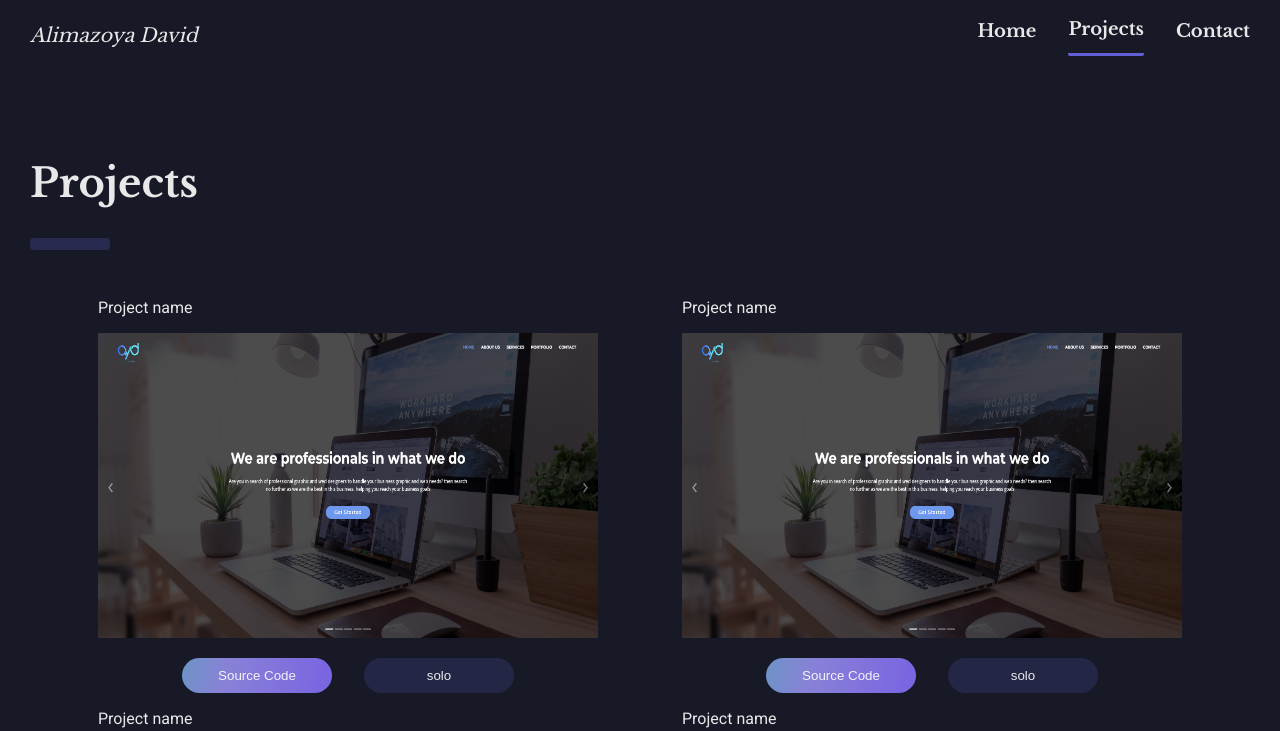
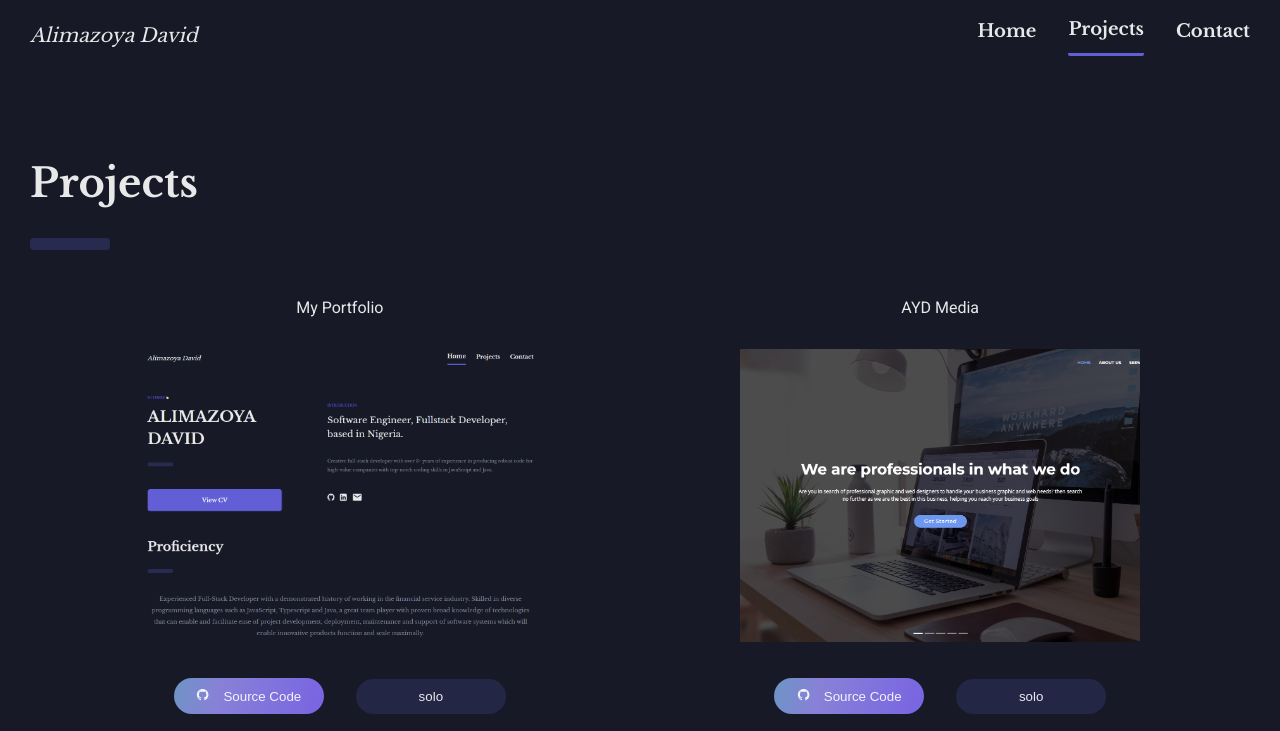
Before and after one commit to Lavender-Anyango/Lavender_Portfolio, a Next.js app: page /projects in a window 1280 px wide. Shown: the top 731 px of the page. Built offline with nearby package versions, Linux system fonts and the light colour scheme.

Commit message:
projects corrected

```diff
--- a/data/data.ts
+++ b/data/data.ts
@@ -89,7 +89,15 @@ export const contactData = [
 ];
 
 export const projectData = [
-    { id: 0, name: 'My Portfolio', link: '#', collabo: 'solo', img: portfolio, repo: '#', disabled: false },
+    {
+        id: 0,
+        name: 'My Portfolio',
+        link: '#',
+        collabo: 'solo',
+        img: portfolio,
+        repo: 'https://github.com/Davidalimazo/nextecommerce',
+        disabled: false
+    },
     {
         id: 1,
         name: 'AYD Media',
@@ -106,7 +114,7 @@ export const projectData = [
         collabo: 'solo',
         img: designlotw,
         repo: 'https://github.com/Davidalimazo/adebisi_portfolio',
-        disabled: true
+        disabled: false
     },
     {
         id: 3,
@@ -114,13 +122,13 @@ export const projectData = [
         link: 'https://comrade.ng/',
         collabo: 'collaborated',
         img: comradeng,
-        repo: 'https://gitlab.com/comradeng/comradeng',
+        repo: '',
         disabled: true
     },
     {
         id: 4,
         name: 'Ayd Dashboard',
-        link: 'https://https://ayd_dashboard.surge.sh/',
+        link: 'https://ayd_dashboard.surge.sh/',
         collabo: 'solo',
         img: aydmedia_dashboard,
         disabled: false,
@@ -141,7 +149,7 @@ export const projectData = [
         link: 'https://getpocketmoni.com/mypocketmoni',
         collabo: 'collaborated',
         img: pocketmoni,
-        repo: '#',
+        repo: '',
         disabled: true
     }
 ];
--- a/next.config.js
+++ b/next.config.js
@@ -2,7 +2,7 @@
 const nextConfig = {
     reactStrictMode: true,
     env: {
-        BASE_URL: 'http://localhost:3000',
+        BASE_URL: 'https://davidalimazo.vercel.app',
         MONGODB_URL: 'mongodb+srv://admin:letMeIn224@ts-mongo.rz4fvgg.mongodb.net/?retryWrites=true&w=majority'
     }
 };
--- a/pages/contact.tsx
+++ b/pages/contact.tsx
@@ -102,7 +102,7 @@ export default function Contact() {
                             {contactData.map((item) => (
                                 <div className="socials" key={item.id}>
                                     <div className="left">
-                                        <Image src={item.icon} alt="github" width={24} height={23.41} style={{ width: 'auto', height: 'auto' }} />
+                                        <Image priority={true} src={item.icon} alt="github" />
                                         <span>{item.name}</span>
                                     </div>
                                     <div className="right">{item.link}</div>
--- a/pages/projects.tsx
+++ b/pages/projects.tsx
@@ -1,7 +1,7 @@
 import React from 'react';
 import Head from 'next/head';
 import Image from 'next/image';
-import aydmedia from '../asset/aydmedia.png';
+import { AiOutlineGithub } from 'react-icons/ai';
 import Link from 'next/link';
 import { projectData } from '../data/data';
 
@@ -17,15 +17,21 @@ const projects = () => {
                 <div className="projects_container">
                     {projectData.map((item) => (
                         <div className="project" key={item.id}>
-                            <div className="project_name">Project name</div>
+                            <div className="project_name">{item.name}</div>
                             <div className="project_img">
-                                <Link href="https://davidalimazo.github.io/portfolio.github.io/">
-                                    <Image src={aydmedia} width={500} height={305} alt="aydmedia" />
+                                <Link href={item.link}>
+                                    <Image src={item.img} alt={item.name} priority={true} />
                                 </Link>
                             </div>
                             <div className="project_btns">
-                                <button>Source Code</button>
-                                <button style={{ background: 'rgba(97, 94, 214, 0.18)' }}>solo</button>
+                                <button disabled={item.disabled} style={{ opacity: item.disabled ? 0.3 : 1 }}>
+                                    <Link href={item.repo}>
+                                        <AiOutlineGithub style={{ marginRight: '10px' }} /> Source Code
+                                    </Link>
+                                </button>
+                                <button disabled={true} style={{ background: 'rgba(97, 94, 214, 0.18)' }}>
+                                    {item.collabo}
+                                </button>
                             </div>
                         </div>
                     ))}
--- a/styles/globals.css
+++ b/styles/globals.css
@@ -374,6 +374,10 @@ ul li {
 .review_top .right {
     margin-left: auto;
 }
+.review_top .right img {
+    width: auto;
+    height: auto;
+}
 .review_middle {
     display: flex;
     flex-direction: row;
@@ -538,6 +542,10 @@ ul li {
     gap: 1.5rem;
     width: 25%;
 }
+.socials_container .socials .left img {
+    width: 24px;
+    height: 23.1px;
+}
 .socials_container .socials .left span {
     font-family: Poppins, sans-serif;
     font-style: normal;
@@ -602,21 +610,34 @@ ul li {
 /*Project styles */
 .projects {
     overflow: hidden;
+    margin-bottom: 5rem;
 }
 .projects_container {
     margin-top: 3rem;
     display: flex;
     flex-direction: row;
+    gap: 1rem;
     flex-wrap: wrap;
-    gap: 1rem;
-    align-items: center;
     justify-content: space-evenly;
-    width: 100%;
 }
 .project {
     display: flex;
     flex-direction: column;
-    gap: 1rem;
+    gap: 2rem;
+    width: 45%;
+    align-items: center;
+    justify-content: center;
+}
+.project_img {
+    display: flex;
+    align-items: center;
+    justify-content: center;
+    width: 100%;
+}
+.project_img img {
+    object-fit: cover;
+    width: 400px;
+    height: 293px;
 }
 .project_btns {
     display: flex;
@@ -738,4 +759,14 @@ ul li {
         height: 306px !important;
         width: 315px !important;
     }
+    .projects_container {
+        flex-direction: column;
+    }
+    .project {
+        width: 100%;
+    }
+    .project_img img {
+        width: 100%;
+        height: 100%;
+    }
 }
```
